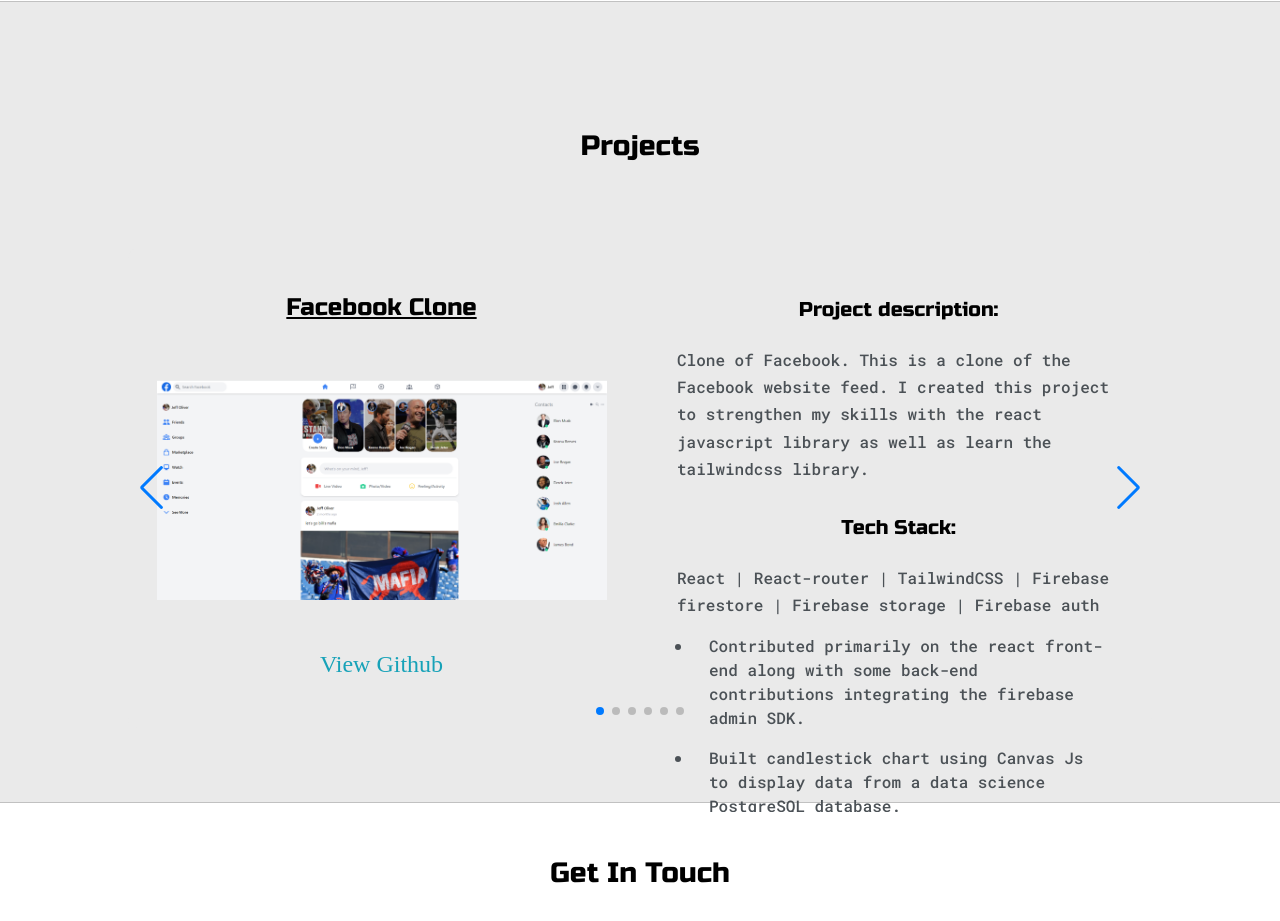
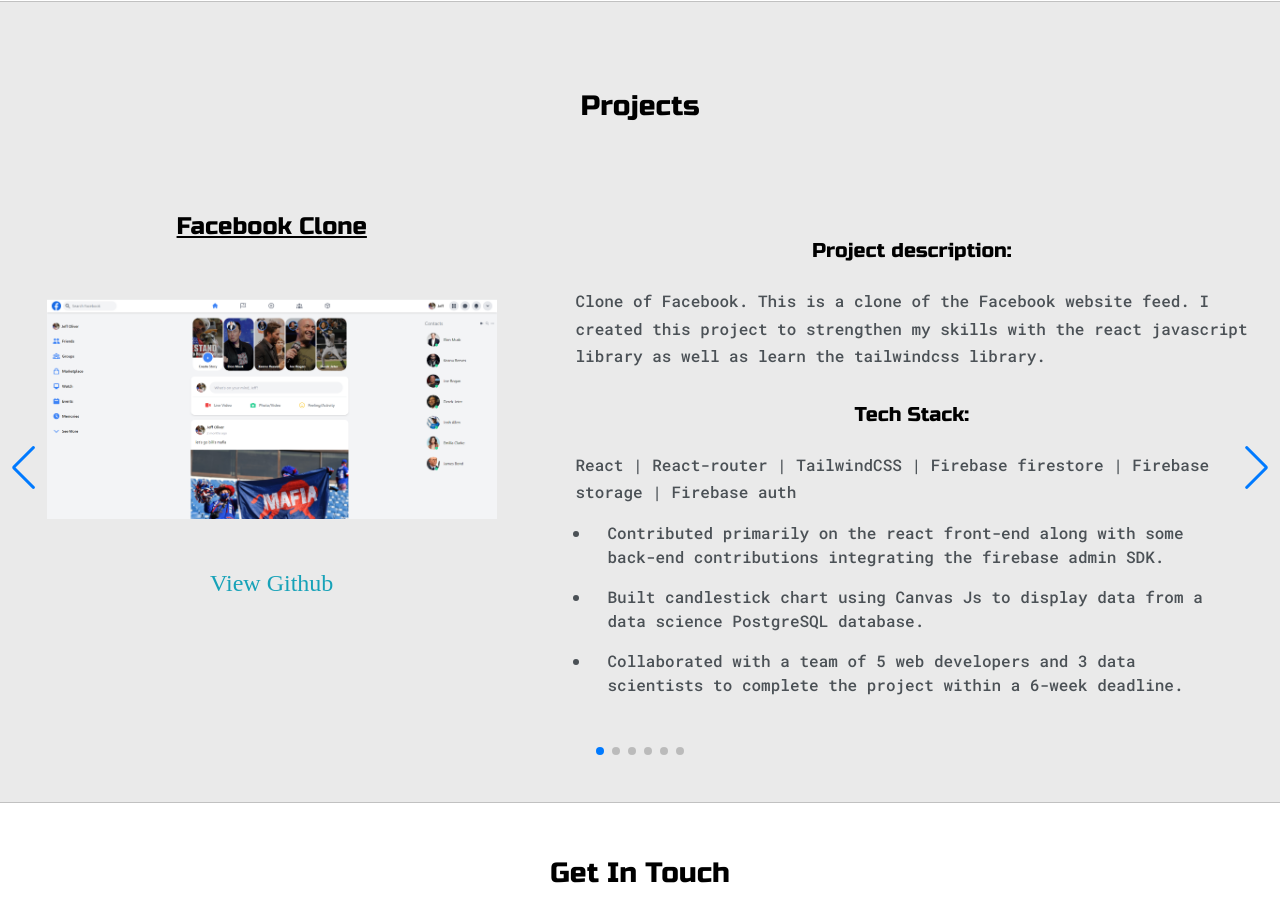
Before and after one commit to codeOfTheFuture/professional-portfolio, a Next.js app: page / in a window 1280 px wide. Shown: the part 1600-2521 px from the top of the page. Built offline with nearby package versions, Linux system fonts and the light colour scheme.

Commit message:
styling changes to projects section

```diff
--- a/styles/Carousel.module.scss
+++ b/styles/Carousel.module.scss
@@ -5,14 +5,13 @@
   display: flex;
   justify-content: center;
   align-items: center;
-  width: 80%;
-  height: 60%;
-  margin: 0 auto;
-  border-radius: 10px;
-  padding: 5em;
+  width: 100%;
+  // margin: 0 auto;
+  // padding: 5em;
 
   @media screen and (max-width: $mobileView) {
-    padding: 1em;
+    // padding: 1em;
+    width: 95%;
   }
 }
 
--- a/styles/Project.module.scss
+++ b/styles/Project.module.scss
@@ -2,16 +2,12 @@
 @import "./mixins.scss";
 
 .project {
-  display: grid;
+  display: flex;
   justify-content: center;
   align-items: center;
-  grid-template-columns: 1fr 1fr;
-  gap: 10px;
-  border-radius: 10px;
 
   @media screen and (max-width: $mobileView) {
-    grid-template-columns: 1fr;
-    gap: 0;
+    flex-direction: column;
   }
   .projectMain {
     display: flex;
@@ -20,8 +16,14 @@
     align-items: center;
     width: 100%;
     height: 100%;
+    padding: 2em;
     h4 {
       text-decoration: underline;
+
+      @media screen and (max-width: $mobileView) {
+        margin: 0.5em 0;
+        padding: 0;
+      }
     }
 
     img {
@@ -30,34 +32,35 @@
 
       @media screen and (max-width: $mobileView) {
         width: 100%;
+        margin: 0.5em 0;
       }
+    }
+
+    @media screen and (max-width: $mobileView) {
+      margin-bottom: 1em;
     }
   }
 
   .projectAbout {
-    height: 500px;
-    overflow-y: scroll;
     padding: 2em;
-
-    @media screen and (max-width: $mobileView) {
-      width: 100%;
-      height: 100%;
-    }
-
-    &::-webkit-scrollbar {
-      width: 8px;
-      // background-color: $mainColor;
-    }
 
     .projectDesc,
     .techStack {
       padding-top: 1em;
+
+      @media screen and (max-width: $mobileView) {
+        padding: 0.5em 0;
+      }
     }
 
     .projectDescText,
     .techStackList {
       padding: 1em 0;
       line-height: 1.7em;
+
+      @media screen and (max-width: $mobileView) {
+        padding: 0;
+      }
     }
 
     .bPoint {
```
